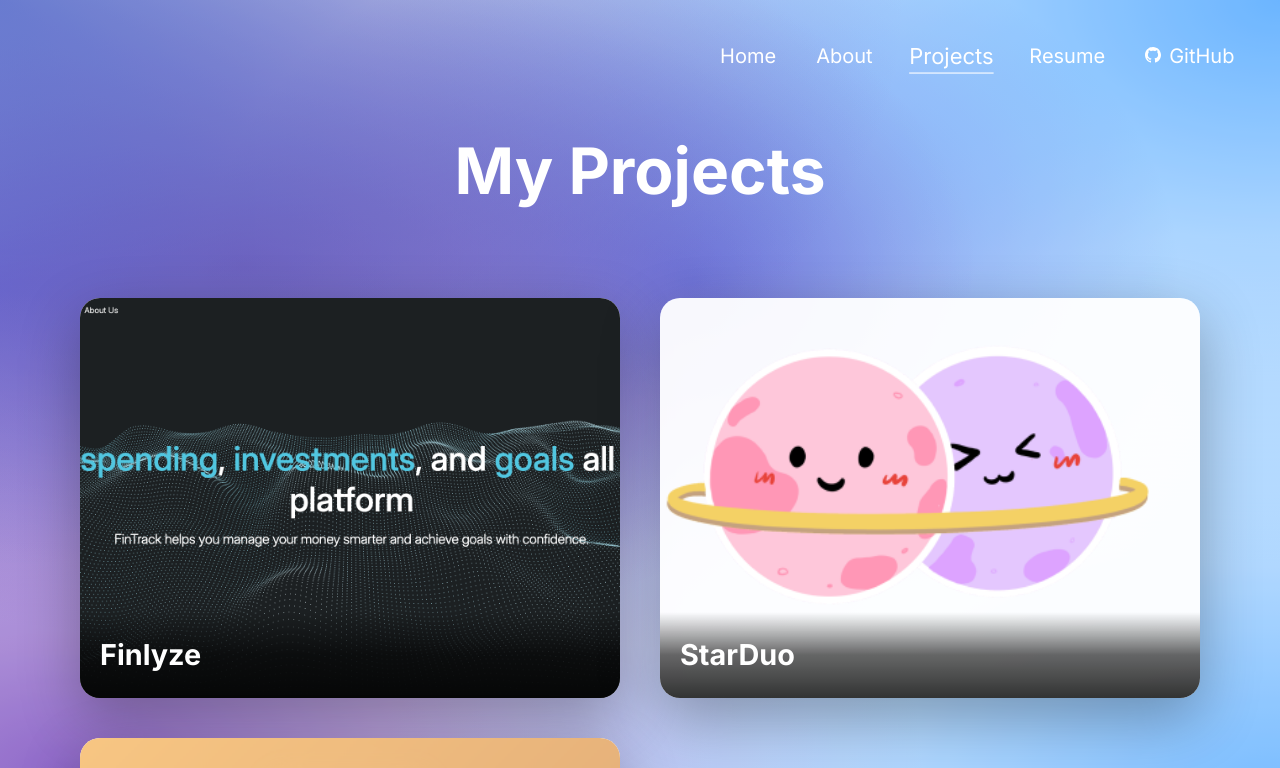
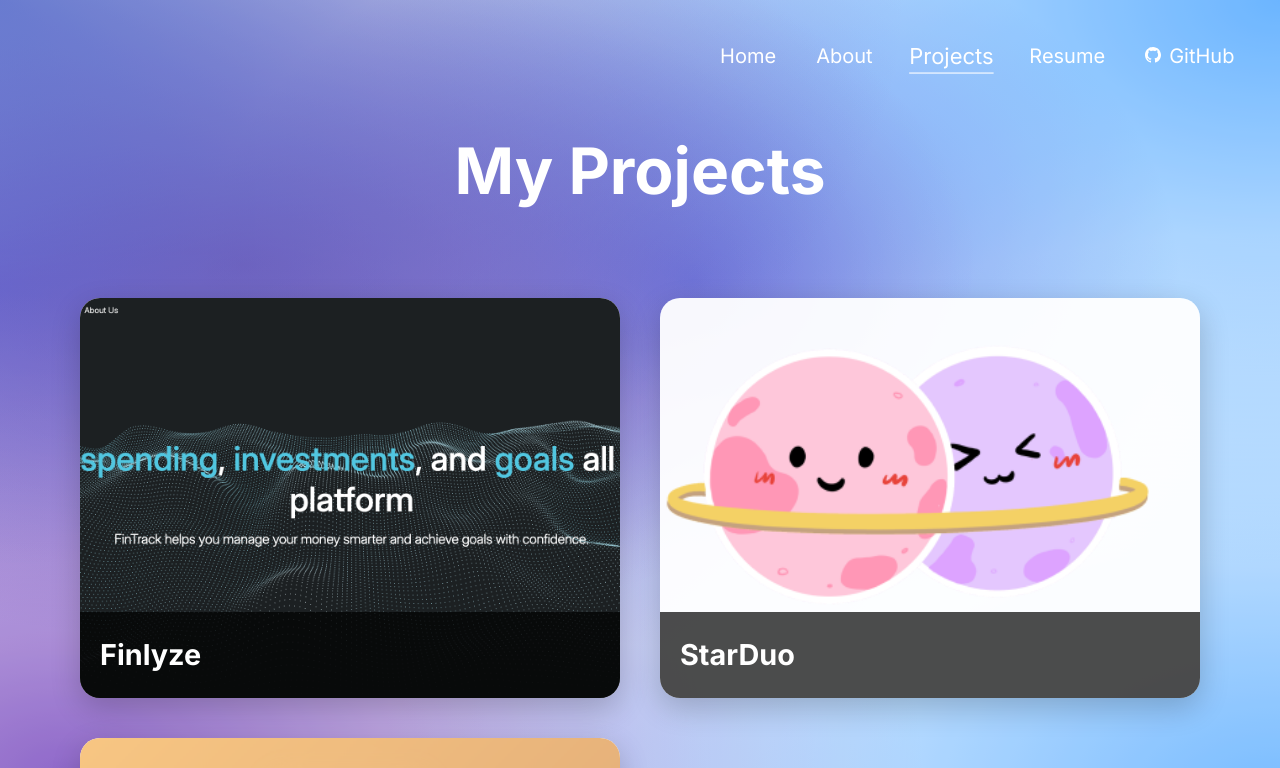
Before and after one commit to zdann15/zdann15.github.io, a Next.js app: page /projects in a window 1280 px wide. Shown: the top 768 px of the page. Built offline with nearby package versions, Linux system fonts and the light colour scheme.

Commit message:
fix slow hover transition

```diff
--- a/app/projects/page.js
+++ b/app/projects/page.js
@@ -1,5 +1,4 @@
 'use client'
-import { useState } from 'react';
 import styles1 from './page.module.css';
 import Image from 'next/image';
 import finlyze from '../images/finlyze.png';
@@ -7,8 +6,6 @@ import starduo from '../images/starduo.png';
 import capyspend from '../images/capyspend.png';
 
 export default function Projects() {
-  const [activeProject, setActiveProject] = useState(0);
-
   const projects = [
     {
       id: 1,
@@ -50,8 +47,6 @@ export default function Projects() {
               key={project.id}
               className={`${styles1.projectCard} ${styles1.slideinleft}`}
               style={{ animationDelay: `${index * 0.2}s` }}
-              onMouseEnter={() => setActiveProject(project.id)}
-              onMouseLeave={() => setActiveProject(0)}
             >
               <div className={styles1.projectImage}>
                 <Image
@@ -60,6 +55,7 @@ export default function Projects() {
                   fill
                   style={{ objectFit: 'cover' }}
                   className={styles1.image}
+                  priority={index < 2}
                 />
 
                 {/* Default title overlay - always visible */}
--- a/app/projects/page.module.css
+++ b/app/projects/page.module.css
@@ -46,15 +46,15 @@
     background: rgba(255,255,255,0.95);
     border-radius: 20px;
     overflow: hidden;
-    box-shadow: 0 20px 60px rgba(0,0,0,0.3);
-    transition: all 0.4s ease;
+    box-shadow: 0 10px 30px rgba(0,0,0,0.2);
+    transition: transform 0.2s ease, box-shadow 0.2s ease;
     position: relative;
     height: 400px;
 }
 
 .projectCard:hover {
-    transform: translateY(-10px) scale(1.02);
-    box-shadow: 0 30px 80px rgba(0,0,0,0.4);
+    transform: translateY(-4px);
+    box-shadow: 0 15px 40px rgba(0,0,0,0.3);
 }
 
 .projectImage {
@@ -65,11 +65,11 @@
 }
 
 .image {
-    transition: transform 0.4s ease;
+    transition: transform 0.2s ease;
 }
 
 .projectCard:hover .image {
-    transform: scale(1.1);
+    transform: scale(1.03);
 }
 
 /* Default title overlay - always visible */
@@ -78,16 +78,11 @@
     bottom: 0;
     left: 0;
     right: 0;
-    background: linear-gradient(
-        to top,
-        rgba(0,0,0,0.8) 0%,
-        rgba(0,0,0,0.6) 50%,
-        rgba(0,0,0,0) 100%
-    );
+    background: rgba(0,0,0,0.7);
     padding: 20px;
     display: flex;
     align-items: flex-end;
-    transition: opacity 0.4s ease;
+    transition: opacity 0.2s ease;
 }
 
 .defaultProjectName {
@@ -109,17 +104,12 @@
     left: 0;
     right: 0;
     bottom: 0;
-    background: linear-gradient(
-        to bottom,
-        rgba(0,0,0,0.1) 0%,
-        rgba(0,0,0,0.7) 50%,
-        rgba(0,0,0,0.9) 100%
-    );
+    background: rgba(0,0,0,0.8);
     display: flex;
     align-items: flex-end;
     padding: 30px;
     opacity: 0;
-    transition: opacity 0.4s ease;
+    transition: opacity 0.2s ease;
 }
 
 .projectCard:hover .imageOverlay {
@@ -155,8 +145,6 @@
 
 .techTag {
     background: rgba(255,255,255,0.2);
-    backdrop-filter: blur(10px);
-    -webkit-backdrop-filter: blur(10px);
     border: 1px solid rgba(255,255,255,0.3);
     border-radius: 20px;
     padding: 4px 12px;
@@ -178,7 +166,6 @@
     gap: 8px;
     padding: 8px 16px;
     background: rgba(255,255,255,0.15);
-    backdrop-filter: blur(10px);
     border: 1px solid rgba(255,255,255,0.3);
     border-radius: 25px;
     color: white;
@@ -186,13 +173,12 @@
     font-family: Inter;
     font-size: 0.9rem;
     font-weight: 500;
-    transition: all 0.3s ease;
+    transition: background 0.2s ease, transform 0.2s ease;
 }
 
 .githubLink:hover {
     background: rgba(255,255,255,0.25);
-    transform: translateY(-2px);
-    box-shadow: 0 4px 12px rgba(0,0,0,0.2);
+    transform: translateY(-1px);
 }
 
 .slideinleft {
```
